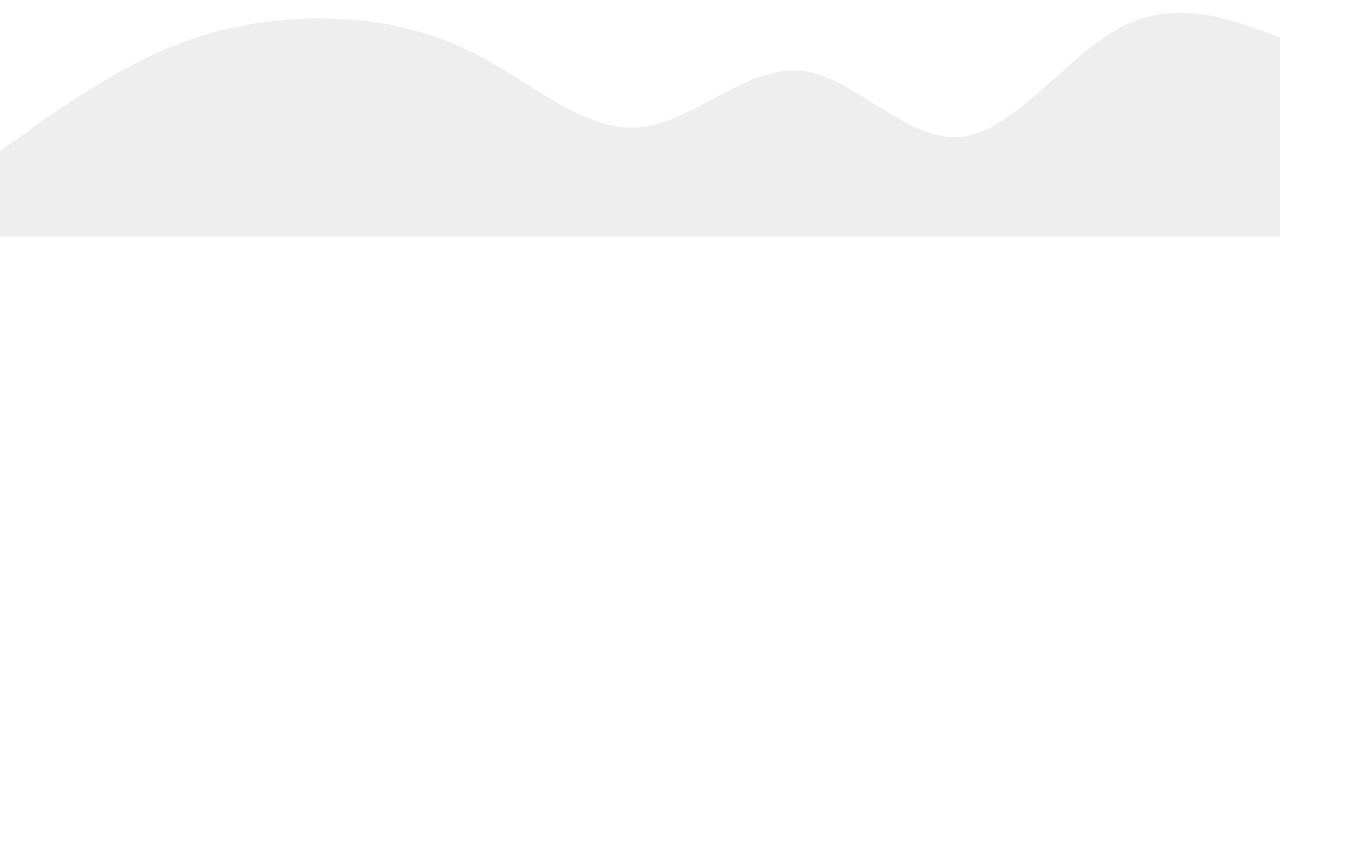
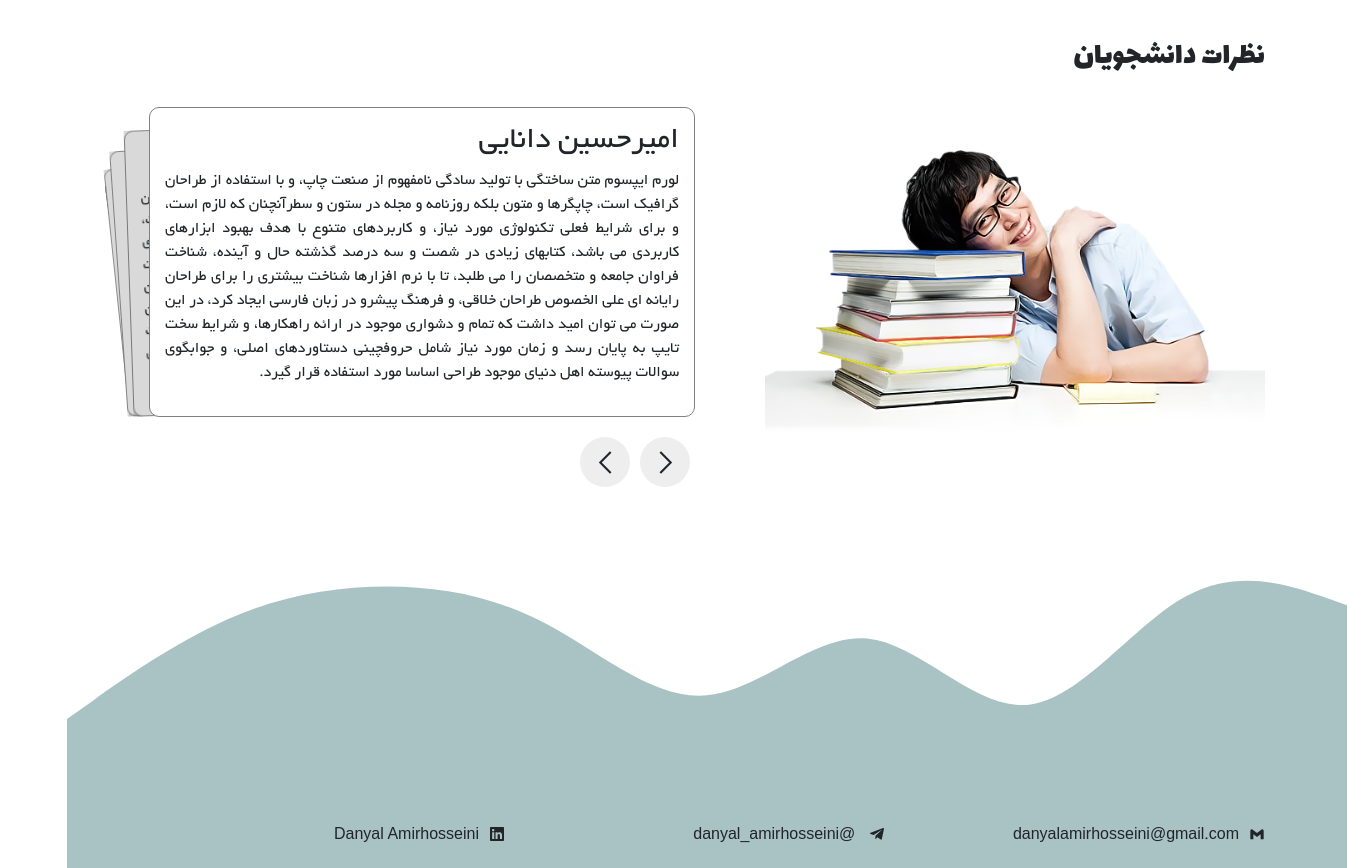
Before and after one commit to Danyal96/Educational-site-and-blog, a React (Create React App) app: page / in a window 1280 px wide. Shown: the part 1220-2088 px from the top of the page, 1348 px wide, since content can reach past the window. Before the commit the page ends 1457 px from the top, so only its background shows below. Built offline with nearby package versions, Linux system fonts and the light colour scheme; no server answers.

Commit message:
changes1

```diff
--- a/src/components/article/ArticleItem.css
+++ b/src/components/article/ArticleItem.css
@@ -5,6 +5,9 @@
 }
 .card:hover{
     scale: 1.05;
+}
+.card-img-top{
+    border-radius: 30px;
 }
 .card-text{
     text-align: justify;
--- /dev/null
+++ b/src/components/coments/Coments.css
@@ -0,0 +1,9 @@
+.comentContainer{
+    background-color: #fff;
+    padding: 15px;
+    border: 1px solid gray;
+    border-radius: 10px;
+}
+.comentContainer p{
+    text-align: justify;
+}
--- /dev/null
+++ b/src/components/coments/Coments.js
@@ -0,0 +1,26 @@
+import "./Coments.css";
+
+function Coments(props) {
+  return (
+    <>
+      <div className="comentContainer">
+        <h2>{props.title} </h2>
+        <p>
+          لورم ایپسوم متن ساختگی با تولید سادگی نامفهوم از صنعت چاپ، و با
+          استفاده از طراحان گرافیک است، چاپگرها و متون بلکه روزنامه و مجله در
+          ستون و سطرآنچنان که لازم است، و برای شرایط فعلی تکنولوژی مورد نیاز، و
+          کاربردهای متنوع با هدف بهبود ابزارهای کاربردی می باشد، کتابهای زیادی
+          در شصت و سه درصد گذشته حال و آینده، شناخت فراوان جامعه و متخصصان را می
+          طلبد، تا با نرم افزارها شناخت بیشتری را برای طراحان رایانه ای علی
+          الخصوص طراحان خلاقی، و فرهنگ پیشرو در زبان فارسی ایجاد کرد، در این
+          صورت می توان امید داشت که تمام و دشواری موجود در ارائه راهکارها، و
+          شرایط سخت تایپ به پایان رسد و زمان مورد نیاز شامل حروفچینی دستاوردهای
+          اصلی، و جوابگوی سوالات پیوسته اهل دنیای موجود طراحی اساسا مورد استفاده
+          قرار گیرد.
+        </p>
+      </div>
+    </>
+  );
+}
+
+export default Coments;
--- a/src/components/course/CourseItem.css
+++ b/src/components/course/CourseItem.css
@@ -1,6 +1,10 @@
 .courseCardWrapper {
   border-radius: 25px 25px 10px 10px;
   box-shadow: rgba(0, 0, 0, 0.24) 0px 3px 8px;
+  transition: all .5s;
+}
+.courseCardWrapper:hover{
+  scale: 1.05;
 }
 
 .courseCardImage {
--- a/src/components/footer/Footer.css
+++ b/src/components/footer/Footer.css
@@ -1,3 +1,7 @@
-footer{
-    background-color: rgb(204, 204, 204);
+.footer{
+    background-color: #a9c2c4;
+    padding: 20px;
 }
+.footer span{
+    padding: 0 10px;
+}
--- a/src/components/footer/Footer.js
+++ b/src/components/footer/Footer.js
@@ -1,16 +1,37 @@
+import { Col, Container, Row } from "react-bootstrap";
 import "./Footer.css";
+import { BiLogoGmail } from "react-icons/bi";
+import { FaTelegramPlane, FaLinkedin } from "react-icons/fa";
+
 function Footer() {
   return (
     <>
       <svg xmlns="http://www.w3.org/2000/svg" viewBox="0 0 1440 320">
         <path
-          fill="#eee"
+          fill="#a9c2c4"
           fill-opacity="1"
           d="M0,224L30,202.7C60,181,120,139,180,112C240,85,300,75,360,74.7C420,75,480,85,540,117.3C600,149,660,203,720,197.3C780,192,840,128,900,133.3C960,139,1020,213,1080,208C1140,203,1200,117,1260,85.3C1320,53,1380,75,1410,85.3L1440,96L1440,320L1410,320C1380,320,1320,320,1260,320C1200,320,1140,320,1080,320C1020,320,960,320,900,320C840,320,780,320,720,320C660,320,600,320,540,320C480,320,420,320,360,320C300,320,240,320,180,320C120,320,60,320,30,320L0,320Z"
         ></path>
       </svg>
 
-      <footer></footer>
+      <footer className="footer">
+        <Container>
+          <Row>
+            <Col>
+              <BiLogoGmail />
+              <span>danyalamirhosseini@gmail.com</span>
+            </Col>
+            <Col>
+              <FaTelegramPlane />
+             <span> @danyal_amirhosseini</span>
+            </Col>
+            <Col>
+              <FaLinkedin />
+              <span>Danyal Amirhosseini</span>
+            </Col>
+          </Row>
+        </Container>
+      </footer>
     </>
   );
 }
--- a/src/components/hero/Hero.css
+++ b/src/components/hero/Hero.css
@@ -1,5 +1,5 @@
 .heroContainer{
-    background: #eee;
+    background: #a9c2c4;
 }
 .heroImage{
     background-color: white;
--- a/src/components/hero/Hero.js
+++ b/src/components/hero/Hero.js
@@ -65,7 +65,7 @@ function Hero() {
 
       <svg xmlns="http://www.w3.org/2000/svg" viewBox="0 0 1440 320">
         <path
-          fill="#eee"
+          fill="#a9c2c4"
           fill-opacity="1"
           d="M0,320L40,309.3C80,299,160,277,240,229.3C320,181,400,107,480,101.3C560,96,640,160,720,160C800,160,880,96,960,69.3C1040,43,1120,53,1200,80C1280,107,1360,149,1400,170.7L1440,192L1440,0L1400,0C1360,0,1280,0,1200,0C1120,0,1040,0,960,0C880,0,800,0,720,0C640,0,560,0,480,0C400,0,320,0,240,0C160,0,80,0,40,0L0,0Z"
         ></path>
--- a/src/components/navbar/MyNavbar.js
+++ b/src/components/navbar/MyNavbar.js
@@ -9,9 +9,9 @@ import './MyNavbar.css'
 function MyNavbar() {
   const expand = "md";
   return (
-    <Navbar key={expand} style={{backgroundColor : '#eee'}} expand={expand}>
+    <Navbar key={expand} style={{backgroundColor : '#a9c2c4'}} expand={expand}>
       <Container>
-        <Navbar.Brand className="lalezar fs-4" href="#">بلاگ نکست وان کد</Navbar.Brand>
+        <Navbar.Brand className="lalezar fs-4" href="#">بلاگ تستی</Navbar.Brand>
         <Navbar.Toggle aria-controls={`offcanvasNavbar-expand-${expand}`} />
         <Navbar.Offcanvas
           id={`offcanvasNavbar-expand-${expand}`}
--- a/src/pages/home/Home.css
+++ b/src/pages/home/Home.css
@@ -13,3 +13,15 @@
     justify-content: space-between;
     align-items: center;
 }
+.swiperBtns{
+    margin-top: 20px;
+
+}
+.comentImage{
+    width: 500px;
+}
+.coment-Section{
+    display: flex;
+    justify-content: center;
+    align-items: center;
+}
--- a/src/pages/home/Home.js
+++ b/src/pages/home/Home.js
@@ -9,8 +9,12 @@ import Hero from "../../components/hero/Hero";
 import { Swiper, SwiperSlide } from "swiper/react";
 import { Autoplay } from "swiper/modules";
 import "swiper/css";
+import "swiper/css/effect-cards";
+import { EffectCards } from "swiper/modules";
 import SwiperButtons from "../../components/swiperbuttons/SwiperButtons";
 import "./Home.css";
+import Coments from "../../components/coments/Coments";
+import comentImage from "../../assets/image/Borchin-ir-student-material school young man.png";
 
 function Home() {
   const [articles, setAtricles] = useState([]);
@@ -31,8 +35,7 @@ function Home() {
       <MyNavbar />
       <Hero />
       <Container>
-
-        <Row className="py-3">
+        <Row className="py-4">
           <Swiper
             className="customSwiperStyle"
             spaceBetween={30}
@@ -68,7 +71,7 @@ function Home() {
           </Swiper>
         </Row>
 
-        <Row className="py-3">
+        <Row className="py-4">
           <Swiper
             className="customSwiperStyle"
             spaceBetween={30}
@@ -103,6 +106,57 @@ function Home() {
             ))}
           </Swiper>
         </Row>
+
+        <Row className="py-4 coment-Section">
+
+          <div className="swiperTopSection">
+            <h2 className="sectionTitle">نظرات دانشجویان</h2>
+          </div>
+
+          <Col className="col-12 col-md-6">
+            <img src={comentImage} className="comentImage" />
+          </Col>
+
+          <Col className="col-12 col-md-6">
+            <Swiper
+              effect={"cards"}
+              grabCursor={true}
+              modules={[EffectCards]}
+              className="mySwiper"
+            >
+              <div className="swiperBtns">
+                <SwiperButtons />
+              </div>
+              <SwiperSlide>
+                <Coments title="امیرحسین دانایی" />
+              </SwiperSlide>
+              <SwiperSlide>
+                <Coments title="مهدی شیرین زاده" />
+              </SwiperSlide>
+              <SwiperSlide>
+                <Coments title="آروین عابدینلو" />
+              </SwiperSlide>
+              <SwiperSlide>
+                <Coments title="علی لطفی" />
+              </SwiperSlide>
+              <SwiperSlide>
+                <Coments title="آرزو کمالی" />
+              </SwiperSlide>
+              <SwiperSlide>
+                <Coments title="حسین وفایی" />
+              </SwiperSlide>
+              <SwiperSlide>
+                <Coments title="شبنم لشکری" />
+              </SwiperSlide>
+              <SwiperSlide>
+                <Coments title="دانیال امیرحسینی" />
+              </SwiperSlide>
+              <SwiperSlide>
+                <Coments title="رضا داودی" />
+              </SwiperSlide>
+            </Swiper>
+          </Col>
+        </Row>
       </Container>
       <Footer />
     </>
```
Also changed, not shown: src/assets/image/Borchin-ir-student-material school young man.png (added).
